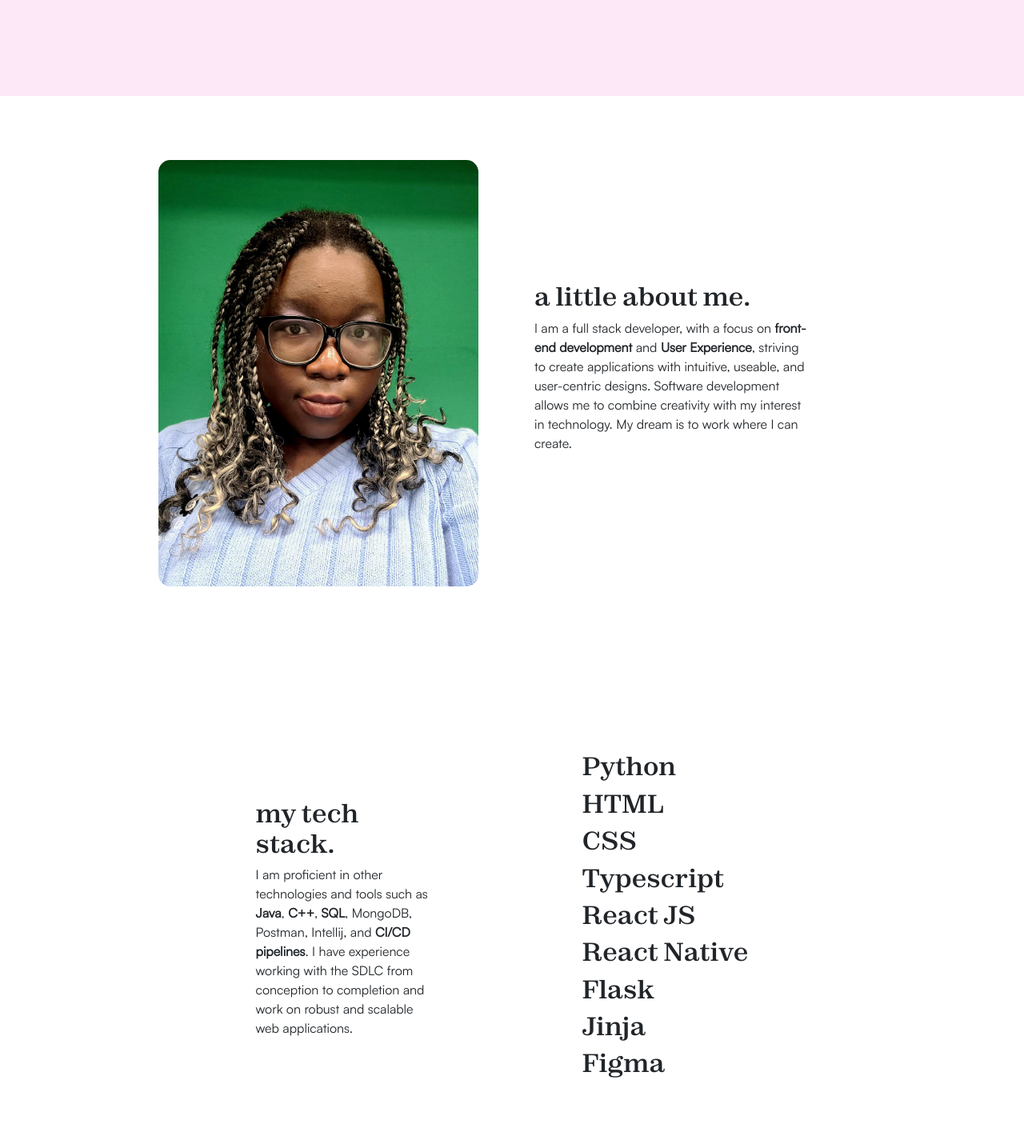
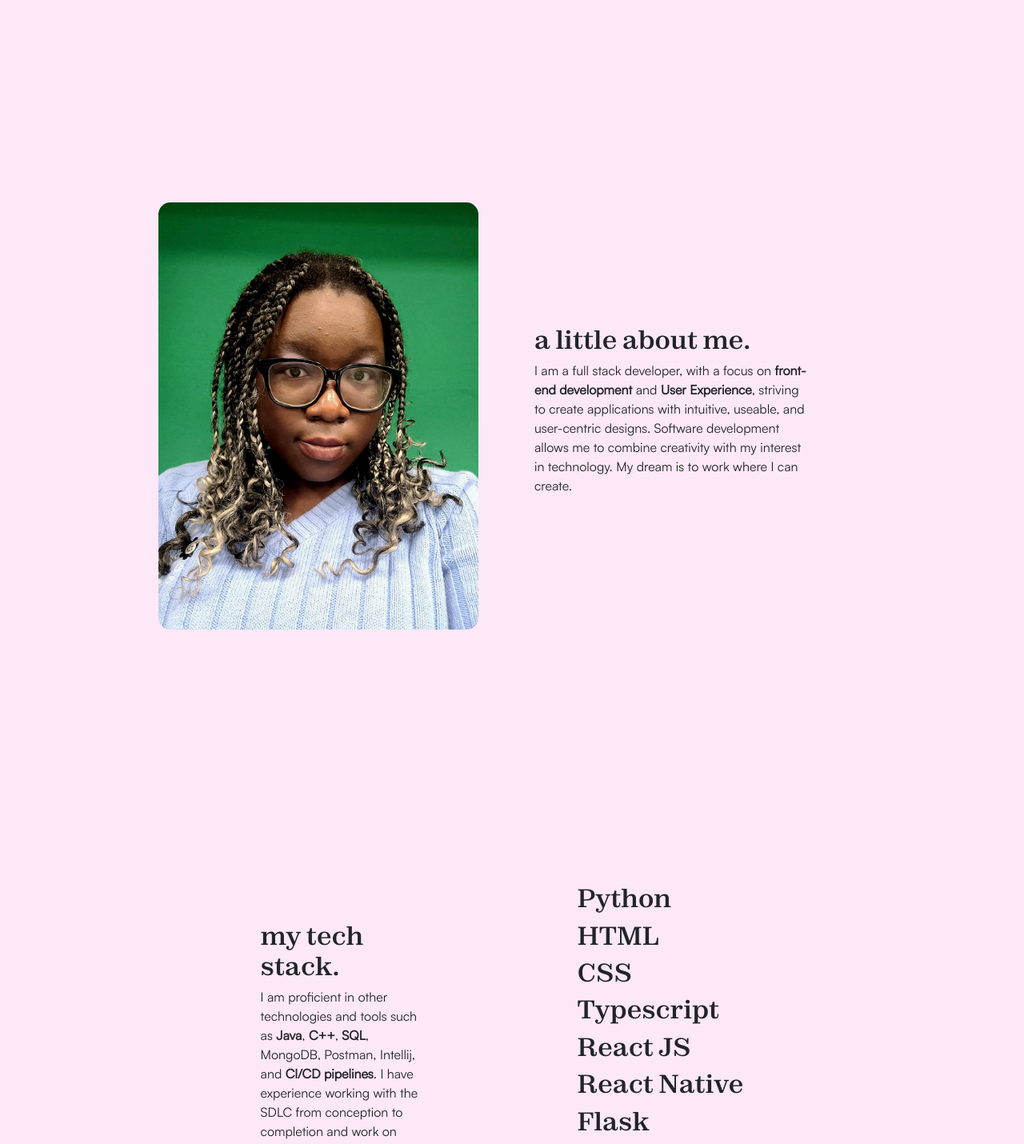
Before and after one commit to inidavies/personal-website, a Next.js app: page / in a window 1280 px wide. Shown: the part 680-2110 px from the top of the page at 80% size. Built offline with nearby package versions, Linux system fonts and the light colour scheme; no server answers.

Commit message:
color changing smoother

```diff
--- a/public/styles/aboutandskills.css
+++ b/public/styles/aboutandskills.css
@@ -5,8 +5,7 @@
 
 #about{
     justify-content: center;
-    height: auto;
-    padding: 10vh 0;
+    height: 100vh;
 
 }
 
@@ -34,8 +33,7 @@
 }
 
 #skills{
-  height: auto;
-  padding: 10vh 0;
+  height: 100vh;
 }
 
 #skillSummary{
--- a/public/styles/global.css
+++ b/public/styles/global.css
@@ -3,8 +3,9 @@
 @import url('zodiak.css');
 html,
 body {
-  background-color: #FDE8F7 !important;
+  /* background-color: linear-gradient(180deg, #FDE8F7 0%, #FDE8F7 51%, #ffffff 75%); */
   font-family: 'Satoshi-Regular', sans-serif !important;
+  background-color: all 0.5s ease-in-out !important;
 }
 
 h2{
@@ -30,9 +31,9 @@ h2{
   color: #FDE8F7;
   background-color: rgba(0, 0, 0, 0.986);
 }
-.alternate-page{
+/**.alternate-page{
   background-color: #FFFFFF;
-}
+}**/
 
 .mypage{
   width: 100%;
@@ -43,3 +44,11 @@ h2{
   align-items: center;
   padding: 10px 30px;
 }
+.mainColor{
+  background-color: #FDE8F7;
+  transition: all 0.7s ease-in-out;
+}
+.alternateColor{
+  background-color: white;
+  transition: all 0.7s ease-in-out;
+}
--- a/src/pages/index.tsx
+++ b/src/pages/index.tsx
@@ -1,4 +1,4 @@
-import React from "react";
+import React, { useEffect, useState } from "react";
 import Head from "next/head";
 import { NamePage, Navigation } from "../components/NamePage";
 import { SkillsPage } from "../components/SkillsPage";
@@ -7,8 +7,25 @@ import { ProjectsPage } from "../components/ProjectsPage";
 import { SayHiPage } from "../components/SayHiPage";
 
 export default function Home() {
+  const pageHeight = 600;
+  const [bgColor, setBgColor] = useState(false);
+
+  useEffect(() => {
+    const ScrollEvent = () => {
+      setBgColor(
+        window.scrollY >= pageHeight && window.scrollY <= pageHeight * 2,
+      );
+    };
+    window.addEventListener("scroll", ScrollEvent);
+    return () => window.removeEventListener("scroll", ScrollEvent);
+  }, []);
+
+  useEffect(() => {
+    console.log(window.scrollY, bgColor);
+  }, [bgColor]);
+
   return (
-    <>
+    <div className={bgColor ? "alternateColor" : "mainColor"}>
       <Head>
         <title>Ini Davies</title>
         <meta name="description" content="Ini Davies Portfolio" />
@@ -41,7 +58,7 @@ export default function Home() {
       <SkillsPage />
       <ProjectsPage />
       <SayHiPage />
-    </>
+    </div>
   );
 }
 export { Home };
```
